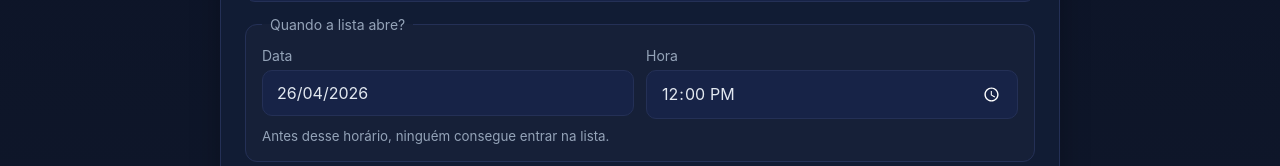
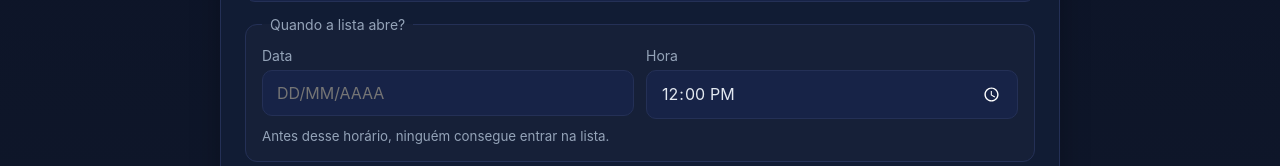
Before and after one commit to pedro0402/meu-racha, a React (Vite) app in the folder frontend/: page /criar in a window 1280 px wide. Shown: the part 479-645 px from the top of the page. Built offline with nearby package versions, Linux system fonts and the light colour scheme; no server answers.

Commit message:
fix: iniciar data com placeholder

```diff
--- a/frontend/src/pages/CreateRachaPage.jsx
+++ b/frontend/src/pages/CreateRachaPage.jsx
@@ -1,26 +1,6 @@
 import { useState } from 'react';
 import { useNavigate } from 'react-router-dom';
 import { api } from '../services/api';
-
-/**
- * Sugere "próximo domingo" como data padrão (formato YYYY-MM-DD).
- */
-function defaultProximoDomingo() {
-  const agora = new Date();
-  const diasAteDomingo = (7 - agora.getDay()) % 7 || 7;
-  const proximo = new Date(agora);
-  proximo.setDate(agora.getDate() + diasAteDomingo);
-
-  const pad = (n) => String(n).padStart(2, '0');
-  return `${proximo.getFullYear()}-${pad(proximo.getMonth() + 1)}-${pad(proximo.getDate())}`;
-}
-
-function formatDateBr(isoDate) {
-  if (!isoDate) return '';
-  const [year, month, day] = isoDate.split('-');
-  if (!year || !month || !day) return isoDate;
-  return `${day}/${month}/${year}`;
-}
 
 function maskData(value) {
   const digits = value.replace(/\D/g, '').slice(0, 8);
@@ -68,7 +48,7 @@ export default function CreateRachaPage() {
     email: '',
     telefone: '',
     max_jogadores: 18,
-    data: formatDateBr(defaultProximoDomingo()),
+    data: '',
     hora: '12:00',
   });
   const [criado, setCriado] = useState(null);
```
Also changed, not shown: 1 other file (tests, documents, lock files or other folders).
